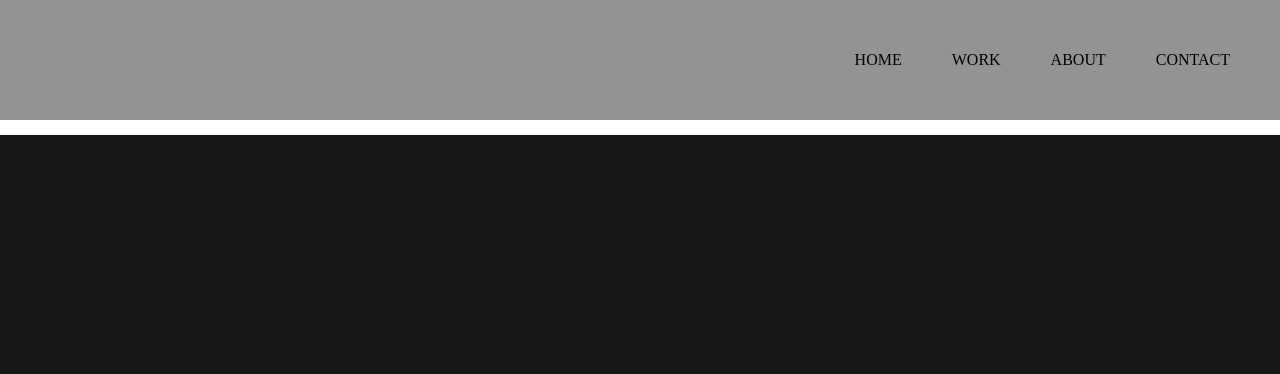
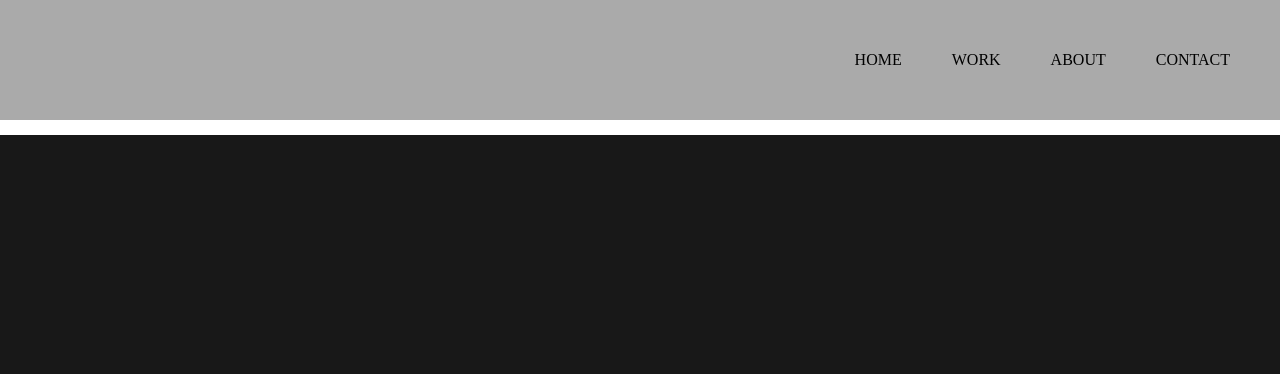
Before and after one commit to HJE155/portfolio, a plain HTML site: page index.html in a window 1280 px wide. Shown: the top 374 px of the page. Drawn offline with Linux system fonts and the light colour scheme.

Commit message:
수정..

```diff
--- a/css/style.css
+++ b/css/style.css
@@ -29,7 +29,7 @@ img {
   top: 0;
   width: 100%;
   height: 120px;
-  background-color: rgb(148, 147, 147);
+  background-color: rgb(170, 170, 170);
   display: flex;
   justify-content: space-between;
   align-items: center;
```
